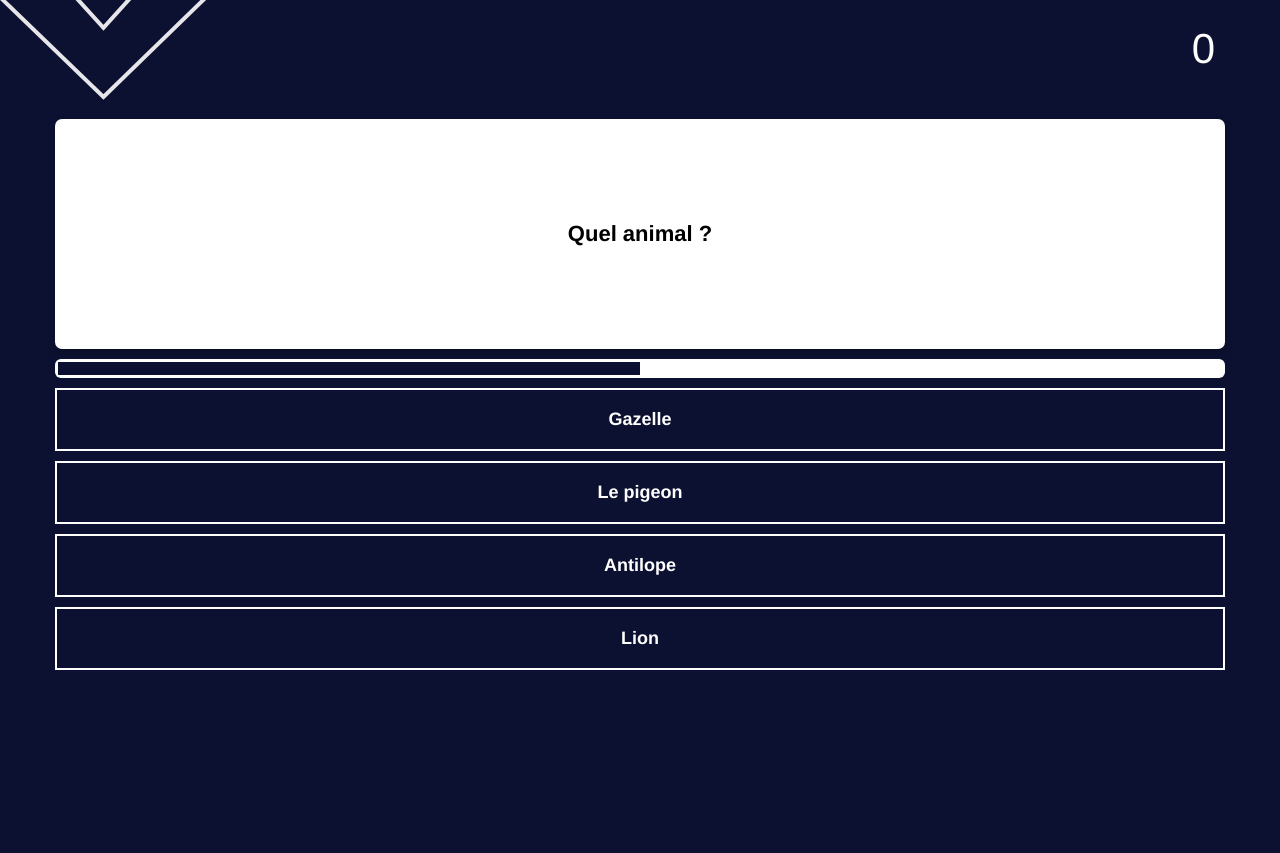
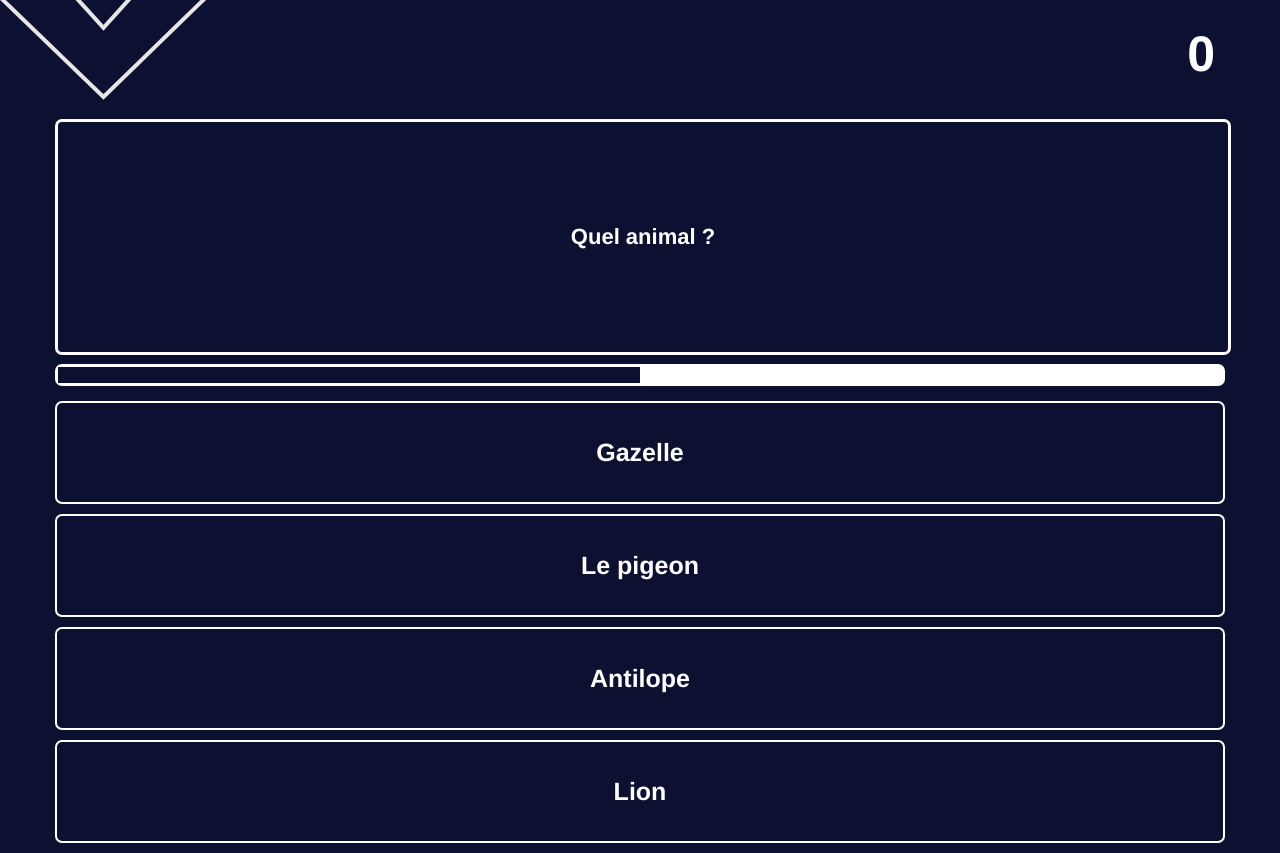
Before and after one commit to charlespernet/quizz-vue, a Vue app: page /quizz in a window 1280 px wide. Before the commit the page ends 800 px from the top, so only its background shows below. Built offline with nearby package versions, Linux system fonts and the light colour scheme.

Commit message:
Improve style before saving score

```diff
--- a/src/components/Entry.vue
+++ b/src/components/Entry.vue
@@ -33,7 +33,13 @@
             placeholder="Adresse email"
           />
           <div class="mt-3 sm:mt-0 sm:ml-3 shadow sm:flex-shrink-0">
-            <Button :text="'Envoyer'" :type="'full'" />
+            <Button v-if="loading" :text="'Envoi...'" :type="'full'" />
+            <Button
+              v-else
+              :text="'Envoyer'"
+              :type="'full'"
+              @click.native="postScore"
+            />
           </div>
         </form>
         <p class="mt-3 text-sm text-blue-200">
@@ -55,6 +61,17 @@ import Button from "./Button.vue";
 export default {
   components: { Header, Button },
   props: ["score"],
+  data() {
+    return {
+      error: null,
+      loading: false,
+    };
+  },
+  methods: {
+    postScore() {
+      this.loading = true;
+    },
+  },
 };
 </script>
 
--- a/src/components/Header.vue
+++ b/src/components/Header.vue
@@ -1,11 +1,14 @@
 <template>
   <div class="header">
     <router-link to="/">
-      <img class="ml-4 w-2/3 md:ml-12 md:w-48 lg:ml-20 lg:w-64" src="../images/logo.svg" />
+      <img
+        class="ml-4 w-2/3 md:ml-12 md:w-48 lg:ml-20 lg:w-64"
+        src="../images/logo.svg"
+      />
     </router-link>
     <div class="score">
       <span class="score-number">{{ score }}</span>
-      <span v-if="score" class="score-text">points</span>
+      <span v-if="score" class="score-text">Pts</span>
     </div>
   </div>
 </template>
@@ -28,8 +31,13 @@ export default {
     padding: 25px 60px 0px;
     font-size: 18px;
     &-number {
-      font-size: 42px;
+      font-size: 50px;
       margin-right: 5px;
+      font-weight: bold;
+    }
+    &-text {
+      font-weight: bold;
+      font-size: 30px;
     }
   }
 }
--- a/src/components/quizz/Answer.vue
+++ b/src/components/quizz/Answer.vue
@@ -1,6 +1,6 @@
 <template>
   <div class="answer" @click="onClick">
-    <p>{{answer}}</p>
+    <p>{{ answer }}</p>
   </div>
 </template>
 
@@ -10,30 +10,31 @@ export default {
   methods: {
     onClick() {
       this.$emit("select", { index: this.index });
-    }
-  }
+    },
+  },
 };
 </script>
 
 <style scoped>
 .answer {
-  padding: 1px;
+  padding: 10px;
   background: #0c1131;
   border: 2px solid white;
+  border-radius: 7px;
   color: white;
   margin: 10px 0;
   font-weight: bold;
-  font-size: 18px;
+  font-size: 25px;
 }
 .selected {
   background: lightblue;
 }
 
 .correct {
-  background: green;
+  background: #12b981;
 }
 
 .incorrect {
-  background: orangered;
+  background: #f82a09;
 }
 </style>
--- a/src/components/quizz/Question.vue
+++ b/src/components/quizz/Question.vue
@@ -2,7 +2,7 @@
   <div class="card">
     <div class="card-inner">
       <div class="card-front">
-        <div class="question">{{content}}</div>
+        <div class="question">{{ content }}</div>
       </div>
       <div class="card-back">
         <img src="../../images/logo.svg" />
@@ -14,8 +14,8 @@
 <script>
 export default {
   props: {
-    content: String
-  }
+    content: String,
+  },
 };
 </script>
 
@@ -43,16 +43,18 @@ export default {
     border-radius: 7px;
     display: flex;
     flex-direction: column;
-    justify-content: space-around;
+    justify-content: flex-start;
   }
   &-front {
-    background-color: white;
-    color: black;
+    border: 3px solid white;
+    background-color: #0c1131;
+    color: white;
+    justify-content: space-around;
   }
   &-back {
     box-sizing: border-box;
     background-color: #0c1131;
-    border: 10px solid white;
+    border: 3px solid white;
     color: white;
     transform: rotateY(180deg);
   }
@@ -63,7 +65,7 @@ export default {
 }
 
 .question {
-  color: black;
+  color: white;
   font-weight: bold;
   font-size: 22px;
   padding: 50px 15px;
--- a/src/components/quizz/Timer.vue
+++ b/src/components/quizz/Timer.vue
@@ -44,10 +44,10 @@ export default {
 .timer {
   background: white;
   padding: 3px;
-  margin: 10px 0;
-  border-radius: 6px;
+  margin: 15px 0;
+  border-radius: 7px;
   &-gauge {
-    height: 13px;
+    height: 16px;
     transition: width 0.1s ease;
     transition: background-color 5s ease;
     background-color: #0c1131;
--- a/src/main.js
+++ b/src/main.js
@@ -13,9 +13,9 @@ import "tailwindcss/tailwind.css"
 
 const routes = [
   { path: '/', component: Home },
-  { path: '/rankings', component: Rankings },
   { path: '/quizz', component: Quizz },
   { path: '/entry', name: 'entry', component: Entry, props: true },
+  { path: '/rankings', name: 'rankings', component: Rankings },
   { path: '*', redirect: '/' }
 ]
 
```
